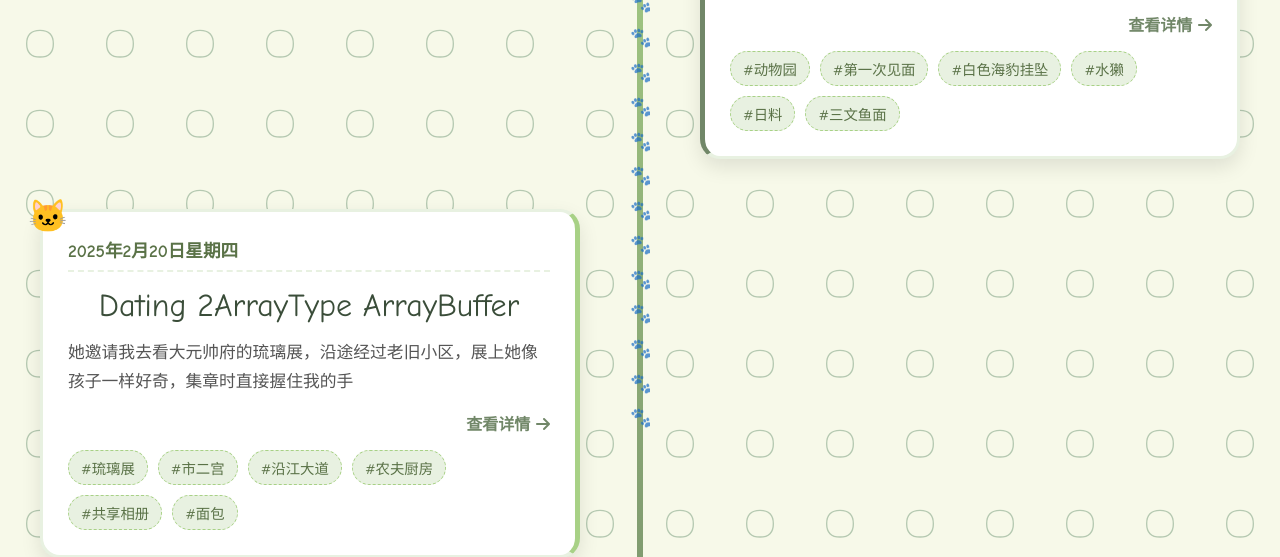
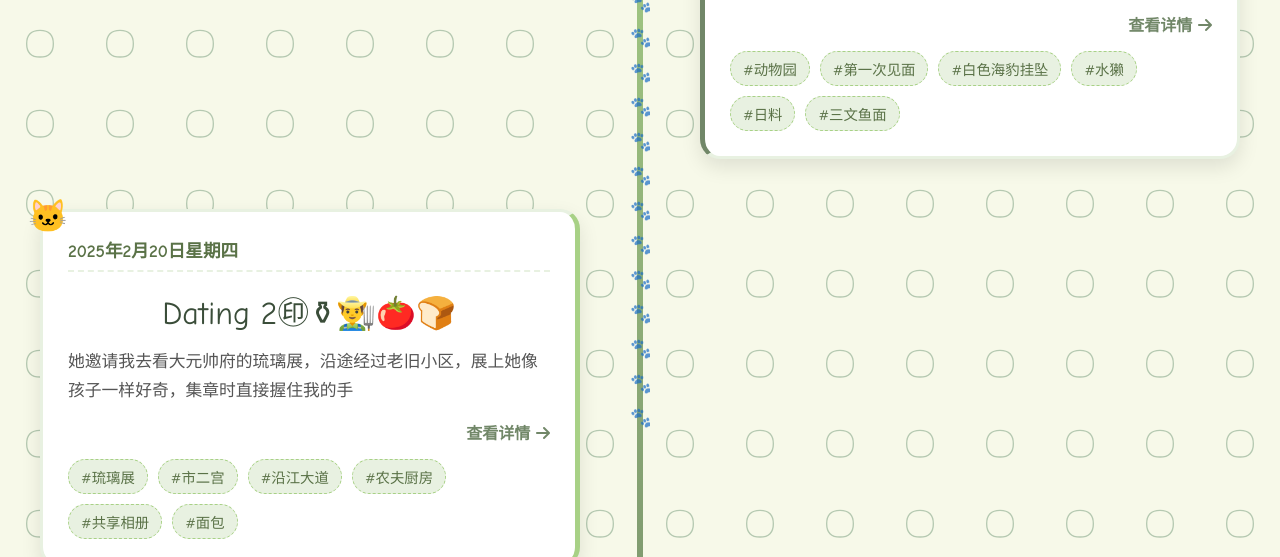
Before and after one commit to toRolex/DatingNote, a plain HTML site: page index.html in a window 1280 px wide. Shown: the part 543-1100 px from the top of the page. Drawn offline with Linux system fonts and the light colour scheme.

Commit message:
修正Dating2表情

```diff
--- a/index.html
+++ b/index.html
@@ -747,12 +747,12 @@
                     {
                         "id": "2",
                         "date": "2025-02-20",
-                        "title": "Dating 2ArrayType ArrayBuffer",
+                        "title": "Dating 2㊞⚱︎👨‍🌾🍅🍞",
                         "shortSummary": "她邀请我去看大元帅府的琉璃展，沿途经过老旧小区，展上她像孩子一样好奇，集章时直接握住我的手",
                         "summary": "在第一次见面的一周后，她邀请我去看大元帅府的琉璃展艺术展。在市二宫地铁站出来。经过许多老旧小区，却没有看见我期待中的那些街道景色。不过没关系，这不是重点。\n\n在展览中，其实没什么印象深刻的展品，让我最印象深刻的是，她对一切小玩意都很好奇，看见什么都想去动一下，像一个小孩子。什么电报机，邮箱，空调。集章的时候她直接握着我的手来盖章了，目的性有点太强了吧？过于主动了。虽然我也没抗拒……不知不觉就过了两个小时。\n\n我们在沿江大道旁散步，灯很像厨师帽，公交车站的电话她也想去弄一弄。很快我们就走过了海珠桥，到了海珠广场坐地铁。她路上和我提到他的膝盖有伤，最近才刚能走路，所以走得不多。\n\n然后我们坐地铁到了淘金，又一次在我家旁边。这一次可不是我带的路，她选了一家餐厅，农夫厨房，你说这不巧了吗，又在我家旁，还离得更近了。当然我没告诉她。\n\n我们吃了青菜饭很好吃。吃饭时候的聊天记忆，又是像被删除了一般。依稀记得讨论吃素的问题，因为她的个人标准真的很特别。哦，有件事比较重要，好像是这时候还是之前，建了一个共享相册，我起了一个名字，叫\"禁止单方面拍摄\"。\n\n又到baker store买了面包，然后去地铁站送了她，结束。",
                         "keywords": ["琉璃展", "市二宫", "沿江大道", "农夫厨房", "共享相册", "面包"],
                         "animal": "🐱", // 贴合"像孩子一样好奇"的灵动感，且用户原补充数据指定
-                        "emojis": "Dating 2ArrayType ArrayBuffer", // 包含展览（隐含文化感）、茶馆、足迹（散步）、艺术展、面包
+                        "emojis": "Dating 2㊞⚱︎👨‍🌾🍅🍞", // 包含展览（隐含文化感）、茶馆、足迹（散步）、艺术展、面包
                         "images": [
                             "images/2-盖章.JPG",  // 老旧小区/文化展场景
                             "images/2-琉璃.JPG",  // 餐厅/日常场景
```
